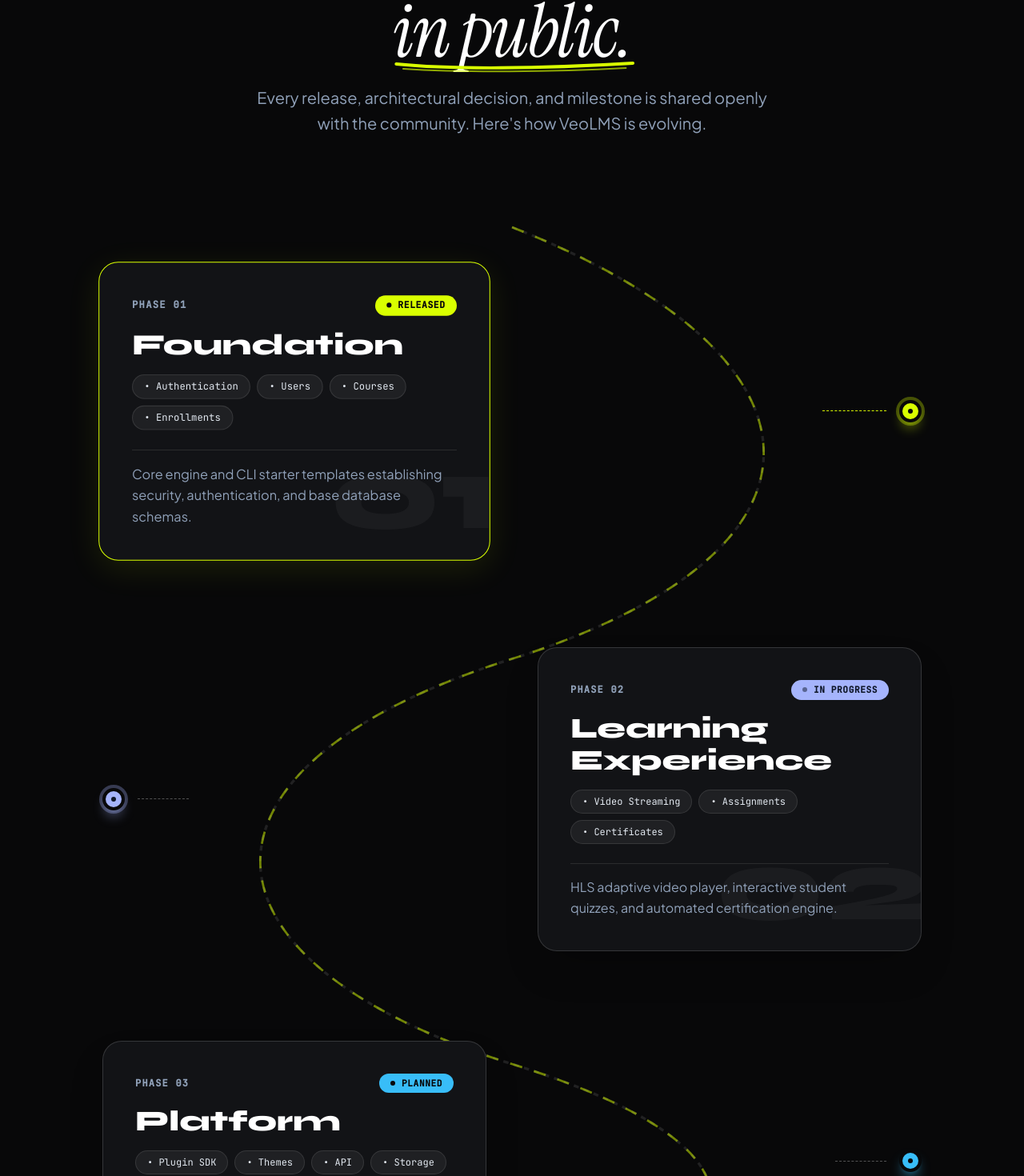
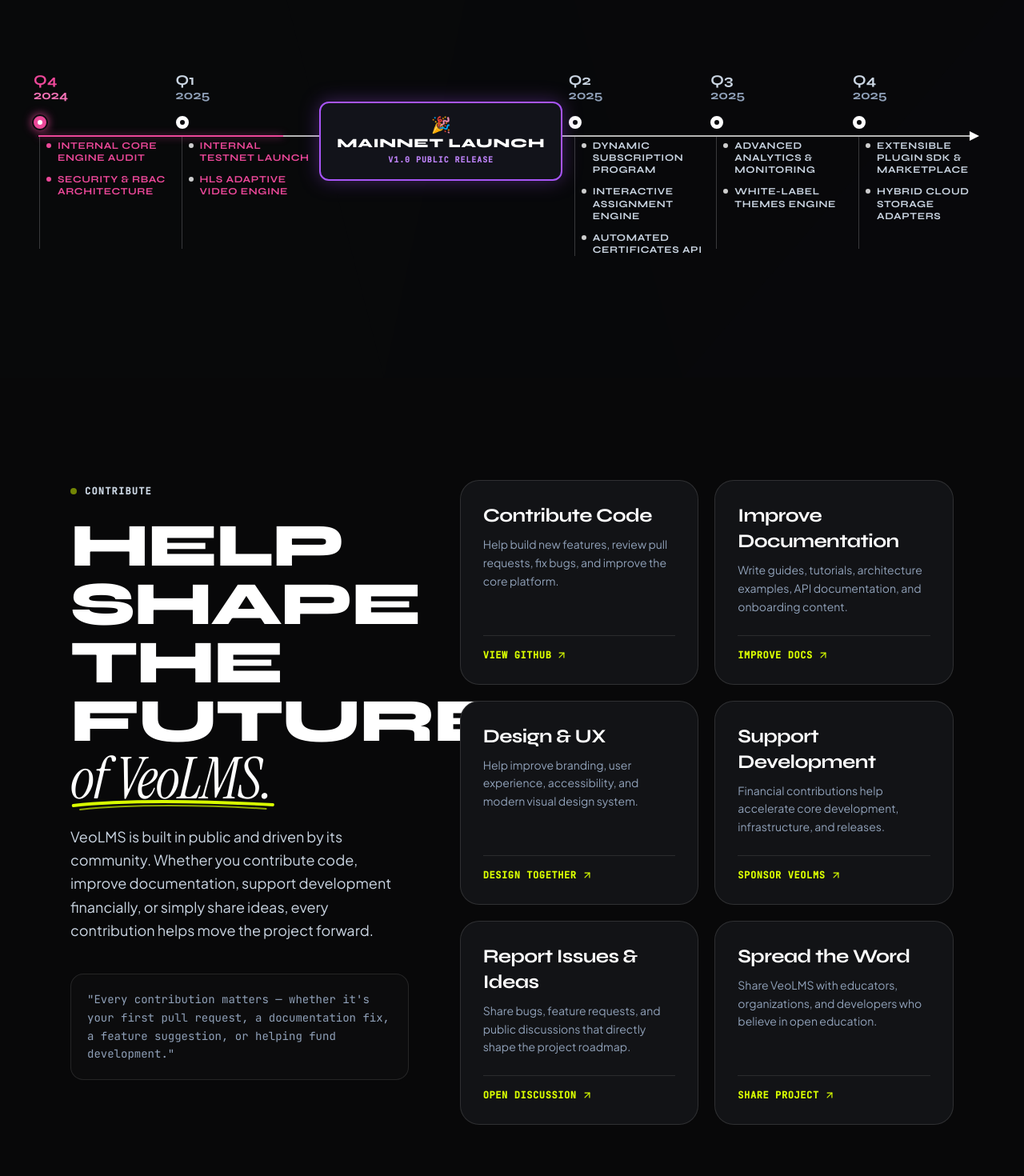
Before and after one commit to joydipbag27/veoLMS_landing, a React (Vite) app: page / in a window 1280 px wide. Shown: the part 5336-6806 px from the top of the page at 80% size. Built offline with nearby package versions, Linux system fonts and the light colour scheme; a web font is replaced by a local one.

Commit message:
feat: refactor the roadmap

```diff
--- a/src/components/sections/RoadmapSection.jsx
+++ b/src/components/sections/RoadmapSection.jsx
@@ -1,319 +1,233 @@
-import React, { useState } from 'react';
-import { BuildingPublicUnderline } from '../doodles/Doodles';
+import React from 'react';
 
-const roadmapPhases = [
+const roadmapData = [
   {
-    id: 'foundation',
-    phaseNum: '01',
-    title: 'Foundation',
-    status: 'Released',
-    statusBg: 'bg-[#D9FF00] text-[#080809]',
-    statusBorder: 'border-[#D9FF00]',
-    accentColor: '#D9FF00',
-    checkpoints: [
-      { name: 'Authentication', desc: 'Enterprise-grade OAuth, session cookies, and RBAC' },
-      { name: 'Users', desc: 'Student and instructor profile schema management' },
-      { name: 'Courses', desc: 'Course creation, metadata engine, and module structure' },
-      { name: 'Enrollments', desc: 'Automated student enrollment and course access locks' }
-    ],
-    description: 'Core engine and CLI starter templates establishing security, authentication, and base database schemas.'
+    id: 'q4-2024',
+    quarter: 'Q4',
+    year: '2024',
+    isCompleted: true,
+    accentColor: '#ec4899', // Magenta Pink
+    textColor: 'text-[#f472b6]',
+    dotBg: 'bg-[#ec4899]',
+    lineBg: 'bg-[#ec4899]',
+    items: [
+      { text: 'INTERNAL CORE ENGINE AUDIT', isHighlighted: true },
+      { text: 'SECURITY & RBAC ARCHITECTURE', isHighlighted: true }
+    ]
   },
   {
-    id: 'learning-experience',
-    phaseNum: '02',
-    title: 'Learning Experience',
-    status: 'In Progress',
-    statusBg: 'bg-[#a5b4fc] text-[#0f172a]',
-    statusBorder: 'border-[#a5b4fc]',
-    accentColor: '#a5b4fc',
-    checkpoints: [
-      { name: 'Video Streaming', desc: 'HLS adaptive bitrate playback with chapter markers' },
-      { name: 'Assignments', desc: 'Student submissions, instructor grading, and feedback' },
-      { name: 'Certificates', desc: 'Dynamic PDF certificate generation on course completion' }
-    ],
-    description: 'HLS adaptive video player, interactive student quizzes, and automated certification engine.'
+    id: 'q1-2025',
+    quarter: 'Q1',
+    year: '2025',
+    isCompleted: false,
+    accentColor: '#ffffff',
+    textColor: 'text-slate-200',
+    dotBg: 'bg-white',
+    lineBg: 'bg-white',
+    items: [
+      { text: 'INTERNAL TESTNET LAUNCH', isHighlighted: true },
+      { text: 'HLS ADAPTIVE VIDEO ENGINE', isHighlighted: true }
+    ]
   },
   {
-    id: 'platform',
-    phaseNum: '03',
-    title: 'Platform',
-    status: 'Planned',
-    statusBg: 'bg-[#38bdf8] text-[#080809]',
-    statusBorder: 'border-[#38bdf8]',
-    accentColor: '#38bdf8',
-    checkpoints: [
-      { name: 'Plugin SDK', desc: 'Clean extension hooks for third-party integrations' },
-      { name: 'Themes', desc: 'Custom white-label CSS theme generator' },
-      { name: 'API', desc: 'Comprehensive REST and GraphQL developer endpoints' },
-      { name: 'Storage', desc: 'S3, R2, and local file storage adapters' }
-    ],
-    description: 'Extensible plugin marketplace, custom white-label theme engine, and multi-tenant cloud infrastructure.'
+    id: 'mainnet',
+    isMainnetCard: true,
+    quarter: 'Q2',
+    year: '2025',
+    title: 'MAINNET LAUNCH',
+    subtitle: 'V1.0 PUBLIC RELEASE'
+  },
+  {
+    id: 'q2-2025',
+    quarter: 'Q2',
+    year: '2025',
+    isCompleted: false,
+    accentColor: '#ffffff',
+    textColor: 'text-slate-200',
+    dotBg: 'bg-white',
+    lineBg: 'bg-white',
+    items: [
+      { text: 'DYNAMIC SUBSCRIPTION PROGRAM', isHighlighted: false },
+      { text: 'INTERACTIVE ASSIGNMENT ENGINE', isHighlighted: false },
+      { text: 'AUTOMATED CERTIFICATES API', isHighlighted: false }
+    ]
+  },
+  {
+    id: 'q3-2025',
+    quarter: 'Q3',
+    year: '2025',
+    isCompleted: false,
+    accentColor: '#ffffff',
+    textColor: 'text-slate-200',
+    dotBg: 'bg-white',
+    lineBg: 'bg-white',
+    items: [
+      { text: 'ADVANCED ANALYTICS & MONITORING', isHighlighted: false },
+      { text: 'WHITE-LABEL THEMES ENGINE', isHighlighted: false }
+    ]
+  },
+  {
+    id: 'q4-2025',
+    quarter: 'Q4',
+    year: '2025',
+    isCompleted: false,
+    accentColor: '#ffffff',
+    textColor: 'text-slate-200',
+    dotBg: 'bg-white',
+    lineBg: 'bg-white',
+    items: [
+      { text: 'EXTENSIBLE PLUGIN SDK & MARKETPLACE', isHighlighted: false },
+      { text: 'HYBRID CLOUD STORAGE ADAPTERS', isHighlighted: false }
+    ]
   }
 ];
 
 export default function RoadmapSection() {
-  const [activePhase, setActivePhase] = useState('foundation');
-  const [hoveredCp, setHoveredCp] = useState(null);
+  return (
+    <section className="w-full max-w-7xl mx-auto px-6 py-20 md:py-28 relative z-10 select-none overflow-hidden">
 
-  return (
-    <section className="w-full max-w-6xl mx-auto px-6 py-20 md:py-32 relative z-10">
+      {/* Background Dark Polyhedral Aesthetic matching reference */}
+      <div className="absolute inset-0 pointer-events-none opacity-40">
+        <svg className="w-full h-full" viewBox="0 0 1200 600" preserveAspectRatio="none" fill="none">
+          <polygon points="0,0 600,0 450,600 0,600" fill="#0d0e14" opacity="0.6" />
+          <polygon points="600,0 1200,0 1200,600 800,600" fill="#12131b" opacity="0.4" />
+          <polygon points="450,600 800,600 1200,200 300,100" fill="#090a0e" opacity="0.8" />
+        </svg>
+      </div>
 
-      {/* Section Header */}
-      <div className="text-center max-w-3xl mx-auto mb-20 select-none">
-        <div className="inline-flex items-center gap-2.5 font-mono text-[0.72rem] md:text-xs uppercase tracking-widest text-[#D9FF00] mb-6">
+      {/* Section Header - Compact & Left-Aligned */}
+      <div className="relative z-10 mb-12 sm:mb-16 select-none max-w-2xl">
+        <div className="inline-flex items-center gap-2 font-mono text-[0.72rem] uppercase tracking-widest text-[#D9FF00] mb-3">
           <span className="w-2 h-2 rounded-full bg-[#D9FF00] animate-pulse" />
           <span className="text-slate-300 font-semibold">ROADMAP</span>
         </div>
 
-        <div className="select-none flex flex-col items-center">
-          <h2 className="font-grotesk font-extrabold uppercase text-white text-[3.2rem] sm:text-[5rem] md:text-[6.2rem] leading-[0.9] tracking-tight text-center">
-            Building
+        <h2 className="font-grotesk font-extrabold text-3xl sm:text-4xl md:text-5xl text-white tracking-tight leading-tight">
+          Building <span className="font-editorial italic font-normal text-slate-300">in public.</span>
         </h2>
-          <div className="font-editorial italic text-white text-[3rem] sm:text-[4.6rem] md:text-[5.8rem] leading-[0.9] tracking-tight text-center font-normal mt-1 sm:mt-2">
-            <span className="relative inline-block">
-              in public.
-              <BuildingPublicUnderline />
-            </span>
-          </div>
-        </div>
 
-        <p className="text-slate-400 text-base sm:text-lg md:text-xl leading-relaxed mt-6 font-normal max-w-2xl mx-auto">
+        <p className="text-slate-400 text-sm sm:text-base leading-relaxed mt-3 font-normal max-w-xl">
           Every release, architectural decision, and milestone is shared openly with the community. Here's how VeoLMS is evolving.
         </p>
       </div>
 
-      {/* Serpentine Vector Path Journey Container */}
-      <div className="relative w-full min-h-[1100px] md:min-h-[1250px] py-10">
+      {/* Horizontal Timeline Container */}
+      <div className="relative z-10 w-full overflow-x-auto custom-scrollbar pb-10 pt-6">
+        <div className="min-w-[1050px] relative px-4">
 
-        {/* Background Responsive Vector SVG Path */}
-        <svg
-          className="absolute inset-0 w-full h-full pointer-events-none z-0"
-          viewBox="0 0 1000 1300"
-          preserveAspectRatio="none"
-          fill="none"
-        >
-          {/* Base Guide Path */}
-          <path
-            d="M 500 30 C 880 180, 880 400, 500 520 C 120 640, 120 860, 500 980 C 820 1080, 780 1200, 500 1270"
-            stroke="white"
-            strokeOpacity="0.1"
-            strokeWidth="3"
-            strokeDasharray="6 6"
-          />
+          {/* Main Axis Baseline */}
+          <div className="absolute top-[82px] left-6 right-8 h-[2px] flex items-center pointer-events-none z-0">
+            {/* Completed Path Segment (Pink Line) */}
+            <div className="h-full w-[26%] bg-[#ec4899] shadow-[0_0_10px_rgba(236,72,153,0.8)]" />
+            {/* Mainnet Card Gap & Remaining Path Segment */}
+            <div className="h-full flex-1 bg-white/70" />
+            {/* Right Arrowhead Indicator */}
+            <svg className="w-3 h-3 text-white fill-current shrink-0 -ml-1" viewBox="0 0 10 10">
+              <polygon points="0,0 10,5 0,10" />
+            </svg>
+          </div>
 
-          {/* Accent Glowing Serpentine Path */}
-          <path
-            d="M 500 30 C 880 180, 880 400, 500 520 C 120 640, 120 860, 500 980 C 820 1080, 780 1200, 500 1270"
-            stroke="#D9FF00"
-            strokeWidth="2.5"
-            strokeOpacity="0.5"
-            strokeDasharray="14 14"
-          />
-        </svg>
+          {/* Timeline Milestones Columns */}
+          <div className="relative z-10 flex items-start justify-between">
 
-        {/* Phase 01: FOUNDATION */}
-        <div className="relative z-10 my-10 flex flex-col md:flex-row items-center justify-between gap-8 max-w-5xl mx-auto">
+            {roadmapData.map((node) => {
+              {/* Highlighted MAINNET LAUNCH Box Mounted on Axis */}
+              if (node.isMainnetCard) {
+                return (
+                  <div key={node.id} className="flex flex-col items-center z-20 mx-1">
+                    {/* Empty Space above line for exact alignment */}
+                    <div className="h-10" />
 
-          {/* Floating Editorial Card (Left Side) */}
-          <div
-            onMouseEnter={() => setActivePhase('foundation')}
-            className={`w-full md:w-[480px] bg-[#121316] border rounded-3xl p-8 sm:p-10 relative overflow-hidden transition-all duration-400 shadow-2xl group cursor-pointer ${
-              activePhase === 'foundation'
-                ? 'border-[#D9FF00] scale-[1.02] shadow-[0_10px_40px_rgba(217,255,0,0.1)]'
-                : 'border-white/15 hover:border-white/30'
+                    {/* Central Card Container sitting on the axis line */}
+                    <div className="bg-[#12131a] border-2 border-[#a855f7] rounded-xl px-5 py-4 text-center shadow-[0_0_25px_rgba(168,85,247,0.35)] relative group transition-all duration-300 hover:scale-105">
+                      <div className="flex flex-col items-center justify-center gap-1">
+                        <span className="text-xl leading-none mb-0.5">🎉</span>
+                        <span className="font-grotesk font-extrabold text-sm sm:text-base text-white uppercase tracking-wider leading-none">
+                          {node.title}
+                        </span>
+                        <span className="font-mono text-[0.62rem] text-[#c084fc] uppercase tracking-widest font-semibold mt-0.5">
+                          {node.subtitle}
+                        </span>
+                      </div>
+                    </div>
+                  </div>
+                );
+              }
+
+              {/* Standard Milestone Node */}
+              return (
+                <div key={node.id} className="flex flex-col items-start w-40 sm:w-44">
+
+                  {/* Quarter & Year Header above node */}
+                  <div className="h-10 flex flex-col justify-end mb-2 pl-0.5">
+                    <span
+                      className={`font-grotesk font-bold text-base sm:text-lg leading-none ${
+                        node.isCompleted ? 'text-[#ec4899]' : 'text-slate-300'
                       }`}
                     >
-            {/* Background Watermark */}
-            <div className="absolute -right-2 -bottom-4 font-grotesk font-extrabold text-[8rem] text-white/[0.04] select-none pointer-events-none">
-              01
+                      {node.quarter}
+                    </span>
+                    <span
+                      className={`font-grotesk font-light text-sm sm:text-base leading-none mt-0.5 ${
+                        node.isCompleted ? 'text-[#f472b6]' : 'text-slate-400'
+                      }`}
+                    >
+                      {node.year}
+                    </span>
                   </div>
 
-            <div className="relative z-10">
-              <div className="flex items-center justify-between mb-4">
-                <span className="font-mono text-xs text-slate-400 font-bold uppercase tracking-widest">PHASE 01</span>
-                <div className="flex items-center gap-2 font-mono text-[0.7rem] font-bold px-3.5 py-1 rounded-full bg-[#D9FF00] text-[#080809] uppercase tracking-wider">
-                  <span className="w-1.5 h-1.5 rounded-full bg-[#080809]" />
-                  <span>Released</span>
+                  {/* Axis Node Circular Indicator */}
+                  <div className="relative my-2 flex items-center justify-start w-full">
+                    <div
+                      className={`w-5 h-5 rounded-full border-2 border-[#0a0b0e] flex items-center justify-center relative z-10 ${
+                        node.isCompleted
+                          ? 'bg-[#ec4899] shadow-[0_0_12px_rgba(236,72,153,0.9)]'
+                          : 'bg-white'
+                      }`}
+                    >
+                      <div
+                        className={`w-1.5 h-1.5 rounded-full ${
+                          node.isCompleted ? 'bg-white' : 'bg-[#0a0b0e]'
+                        }`}
+                      />
                     </div>
                   </div>
 
-              <h3 className="font-grotesk text-3xl sm:text-4xl font-extrabold text-white mb-4">
-                Foundation
-              </h3>
-
-              {/* Checkpoint Chips */}
-              <div className="flex flex-wrap gap-2 mb-6">
-                {roadmapPhases[0].checkpoints.map((cp, idx) => (
+                  {/* Drop Line Stem & Items List Container */}
+                  <div className="pl-2 pt-1 border-l border-white/20 ml-[9px] flex flex-col gap-3 min-h-[140px]">
+                    {node.items?.map((item, idx) => (
+                      <div key={idx} className="flex items-start gap-2 max-w-[155px]">
+                        {/* Bullet Dot */}
                         <span
-                    key={idx}
-                    onMouseEnter={() => setHoveredCp(cp.name)}
-                    onMouseLeave={() => setHoveredCp(null)}
-                    className={`font-mono text-xs px-3.5 py-1.5 rounded-full transition-all duration-300 ${
-                      hoveredCp === cp.name
-                        ? 'bg-[#D9FF00] text-[#080809] font-bold scale-105'
-                        : 'bg-white/[0.06] border border-white/10 text-slate-200 hover:border-[#D9FF00]/40'
+                          className={`w-1.5 h-1.5 rounded-full mt-1 shrink-0 ${
+                            node.isCompleted
+                              ? 'bg-[#ec4899]'
+                              : 'bg-white/80'
+                          }`}
+                        />
+                        {/* Deliverable Text */}
+                        <span
+                          className={`font-grotesk font-bold text-[0.72rem] sm:text-[0.76rem] tracking-wider uppercase leading-tight ${
+                            item.isHighlighted
+                              ? 'text-[#ec4899]'
+                              : node.isCompleted
+                              ? 'text-white'
+                              : 'text-slate-300'
                           }`}
                         >
-                    • {cp.name}
+                          {item.text}
                         </span>
+                      </div>
                     ))}
                   </div>
 
-              {/* Description */}
-              <p className="text-slate-400 text-sm sm:text-base leading-relaxed border-t border-white/10 pt-4 mt-2">
-                {roadmapPhases[0].description}
-              </p>
                 </div>
-          </div>
+              );
+            })}
 
-          {/* Connector Line & Path Node Marker */}
-          <div className="hidden md:flex items-center gap-4 text-slate-500 font-mono text-xs">
-            <div className={`h-px transition-all duration-300 border-t border-dashed ${activePhase === 'foundation' ? 'w-20 border-[#D9FF00]' : 'w-16 border-white/30'}`} />
-            <div className="relative">
-              <div className="w-7 h-7 rounded-full bg-[#D9FF00] border-4 border-[#080809] shadow-lg shadow-[#D9FF00]/40 relative z-10 flex items-center justify-center">
-                <span className="w-1.5 h-1.5 rounded-full bg-[#080809]" />
-              </div>
-              <div className="absolute -inset-1 rounded-full bg-[#D9FF00]/30 animate-ping" />
-            </div>
           </div>
 
         </div>
-
-        {/* Phase 02: LEARNING EXPERIENCE */}
-        <div className="relative z-10 my-28 flex flex-col md:flex-row-reverse items-center justify-between gap-8 max-w-5xl mx-auto">
-
-          {/* Floating Editorial Card (Right Side) */}
-          <div
-            onMouseEnter={() => setActivePhase('learning-experience')}
-            className={`w-full md:w-[480px] bg-[#121316] border rounded-3xl p-8 sm:p-10 relative overflow-hidden transition-all duration-400 shadow-2xl group cursor-pointer ${
-              activePhase === 'learning-experience'
-                ? 'border-[#a5b4fc] scale-[1.02] shadow-[0_10px_40px_rgba(165,180,252,0.15)]'
-                : 'border-white/15 hover:border-white/30'
-            }`}
-          >
-            {/* Background Watermark */}
-            <div className="absolute -right-2 -bottom-4 font-grotesk font-extrabold text-[8rem] text-white/[0.04] select-none pointer-events-none">
-              02
-            </div>
-
-            <div className="relative z-10">
-              <div className="flex items-center justify-between mb-4">
-                <span className="font-mono text-xs text-slate-400 font-bold uppercase tracking-widest">PHASE 02</span>
-                <div className="flex items-center gap-2 font-mono text-[0.7rem] font-bold px-3.5 py-1 rounded-full bg-[#a5b4fc] text-[#0f172a] uppercase tracking-wider">
-                  <span className="w-1.5 h-1.5 rounded-full bg-[#0f172a] animate-pulse" />
-                  <span>In Progress</span>
-                </div>
-              </div>
-
-              <h3 className="font-grotesk text-3xl sm:text-4xl font-extrabold text-white mb-4">
-                Learning Experience
-              </h3>
-
-              {/* Checkpoint Chips */}
-              <div className="flex flex-wrap gap-2 mb-6">
-                {roadmapPhases[1].checkpoints.map((cp, idx) => (
-                  <span
-                    key={idx}
-                    onMouseEnter={() => setHoveredCp(cp.name)}
-                    onMouseLeave={() => setHoveredCp(null)}
-                    className={`font-mono text-xs px-3.5 py-1.5 rounded-full transition-all duration-300 ${
-                      hoveredCp === cp.name
-                        ? 'bg-[#a5b4fc] text-[#0f172a] font-bold scale-105'
-                        : 'bg-white/[0.06] border border-white/10 text-slate-200 hover:border-[#a5b4fc]/40'
-                    }`}
-                  >
-                    • {cp.name}
-                  </span>
-                ))}
-              </div>
-
-              {/* Description */}
-              <p className="text-slate-400 text-sm sm:text-base leading-relaxed border-t border-white/10 pt-4 mt-2">
-                {roadmapPhases[1].description}
-              </p>
-            </div>
-          </div>
-
-          {/* Connector Line & Path Node Marker */}
-          <div className="hidden md:flex items-center gap-4 text-slate-500 font-mono text-xs">
-            <div className="relative">
-              <div className="w-7 h-7 rounded-full bg-[#a5b4fc] border-4 border-[#080809] shadow-lg shadow-[#a5b4fc]/40 relative z-10 flex items-center justify-center">
-                <span className="w-1.5 h-1.5 rounded-full bg-[#0f172a]" />
-              </div>
-              <div className="absolute -inset-1 rounded-full bg-[#a5b4fc]/30 animate-pulse" />
-            </div>
-            <div className={`h-px transition-all duration-300 border-t border-dashed ${activePhase === 'learning-experience' ? 'w-20 border-[#a5b4fc]' : 'w-16 border-white/30'}`} />
-          </div>
-
-        </div>
-
-        {/* Phase 03: PLATFORM */}
-        <div className="relative z-10 my-10 flex flex-col md:flex-row items-center justify-between gap-8 max-w-5xl mx-auto">
-
-          {/* Floating Editorial Card (Left Side) */}
-          <div
-            onMouseEnter={() => setActivePhase('platform')}
-            className={`w-full md:w-[480px] bg-[#121316] border rounded-3xl p-8 sm:p-10 relative overflow-hidden transition-all duration-400 shadow-2xl group cursor-pointer ${
-              activePhase === 'platform'
-                ? 'border-[#38bdf8] scale-[1.02] shadow-[0_10px_40px_rgba(56,189,248,0.15)]'
-                : 'border-white/15 hover:border-white/30'
-            }`}
-          >
-            {/* Background Watermark */}
-            <div className="absolute -right-2 -bottom-4 font-grotesk font-extrabold text-[8rem] text-white/[0.04] select-none pointer-events-none">
-              03
-            </div>
-
-            <div className="relative z-10">
-              <div className="flex items-center justify-between mb-4">
-                <span className="font-mono text-xs text-slate-400 font-bold uppercase tracking-widest">PHASE 03</span>
-                <div className="flex items-center gap-2 font-mono text-[0.7rem] font-bold px-3.5 py-1 rounded-full bg-[#38bdf8] text-[#080809] uppercase tracking-wider">
-                  <span className="w-1.5 h-1.5 rounded-full bg-[#080809]" />
-                  <span>Planned</span>
-                </div>
-              </div>
-
-              <h3 className="font-grotesk text-3xl sm:text-4xl font-extrabold text-white mb-4">
-                Platform
-              </h3>
-
-              {/* Checkpoint Chips */}
-              <div className="flex flex-wrap gap-2 mb-6">
-                {roadmapPhases[2].checkpoints.map((cp, idx) => (
-                  <span
-                    key={idx}
-                    onMouseEnter={() => setHoveredCp(cp.name)}
-                    onMouseLeave={() => setHoveredCp(null)}
-                    className={`font-mono text-xs px-3.5 py-1.5 rounded-full transition-all duration-300 ${
-                      hoveredCp === cp.name
-                        ? 'bg-[#38bdf8] text-[#080809] font-bold scale-105'
-                        : 'bg-white/[0.06] border border-white/10 text-slate-200 hover:border-[#38bdf8]/40'
-                    }`}
-                  >
-                    • {cp.name}
-                  </span>
-                ))}
-              </div>
-
-              {/* Description */}
-              <p className="text-slate-400 text-sm sm:text-base leading-relaxed border-t border-white/10 pt-4 mt-2">
-                {roadmapPhases[2].description}
-              </p>
-            </div>
-          </div>
-
-          {/* Connector Line & Path Node Marker */}
-          <div className="hidden md:flex items-center gap-4 text-slate-500 font-mono text-xs">
-            <div className={`h-px transition-all duration-300 border-t border-dashed ${activePhase === 'platform' ? 'w-20 border-[#38bdf8]' : 'w-16 border-white/30'}`} />
-            <div className="relative">
-              <div className="w-7 h-7 rounded-full bg-[#38bdf8] border-4 border-[#080809] shadow-lg shadow-[#38bdf8]/40 relative z-10 flex items-center justify-center">
-                <span className="w-1.5 h-1.5 rounded-full bg-[#080809]" />
-              </div>
-            </div>
-          </div>
-
-        </div>
-
       </div>
 
     </section>
```
Also changed, not shown: src/components/doodles/Doodles.jsx (+39 -0 lines). Lines whose indentation alone changed are shown as unchanged.
